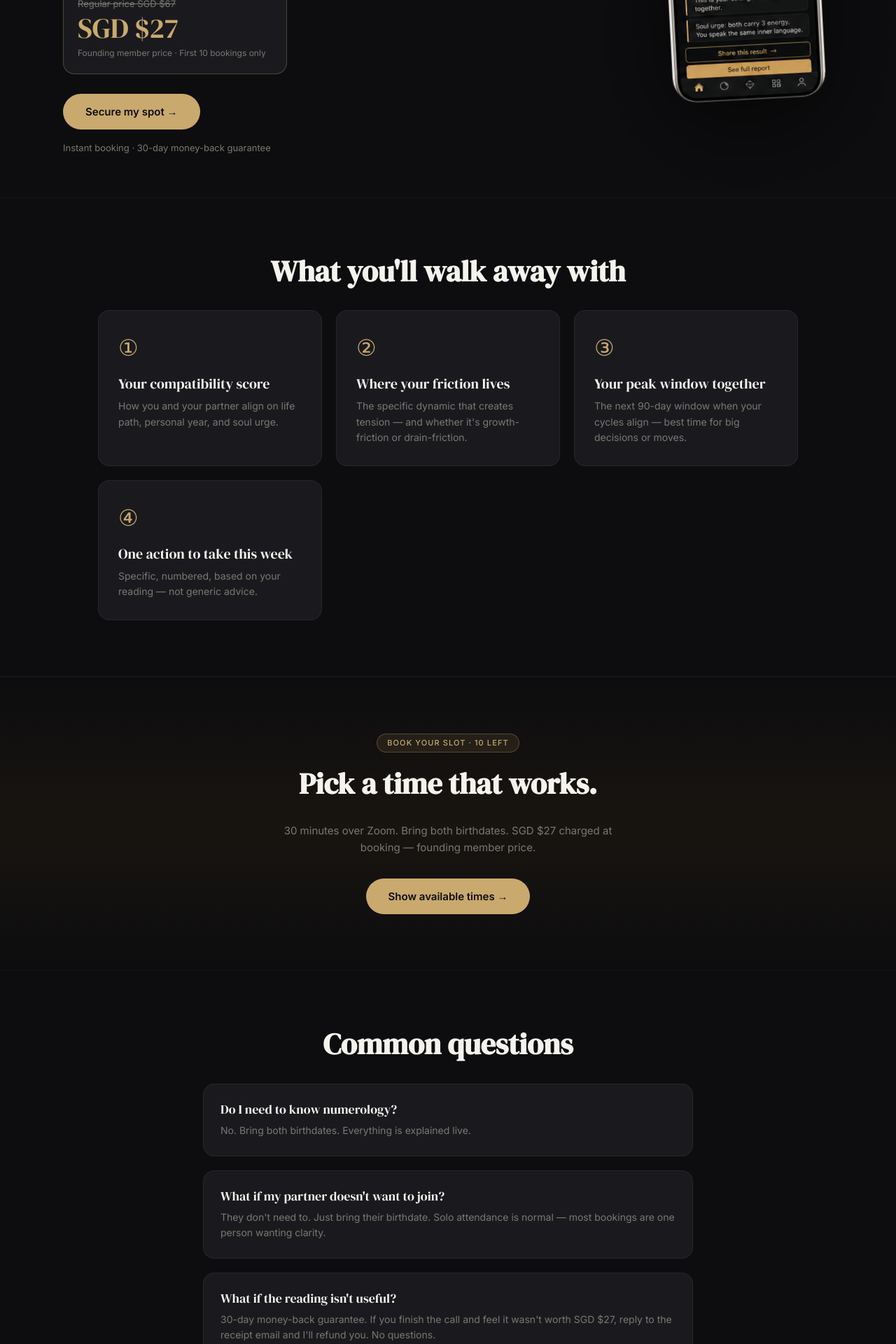
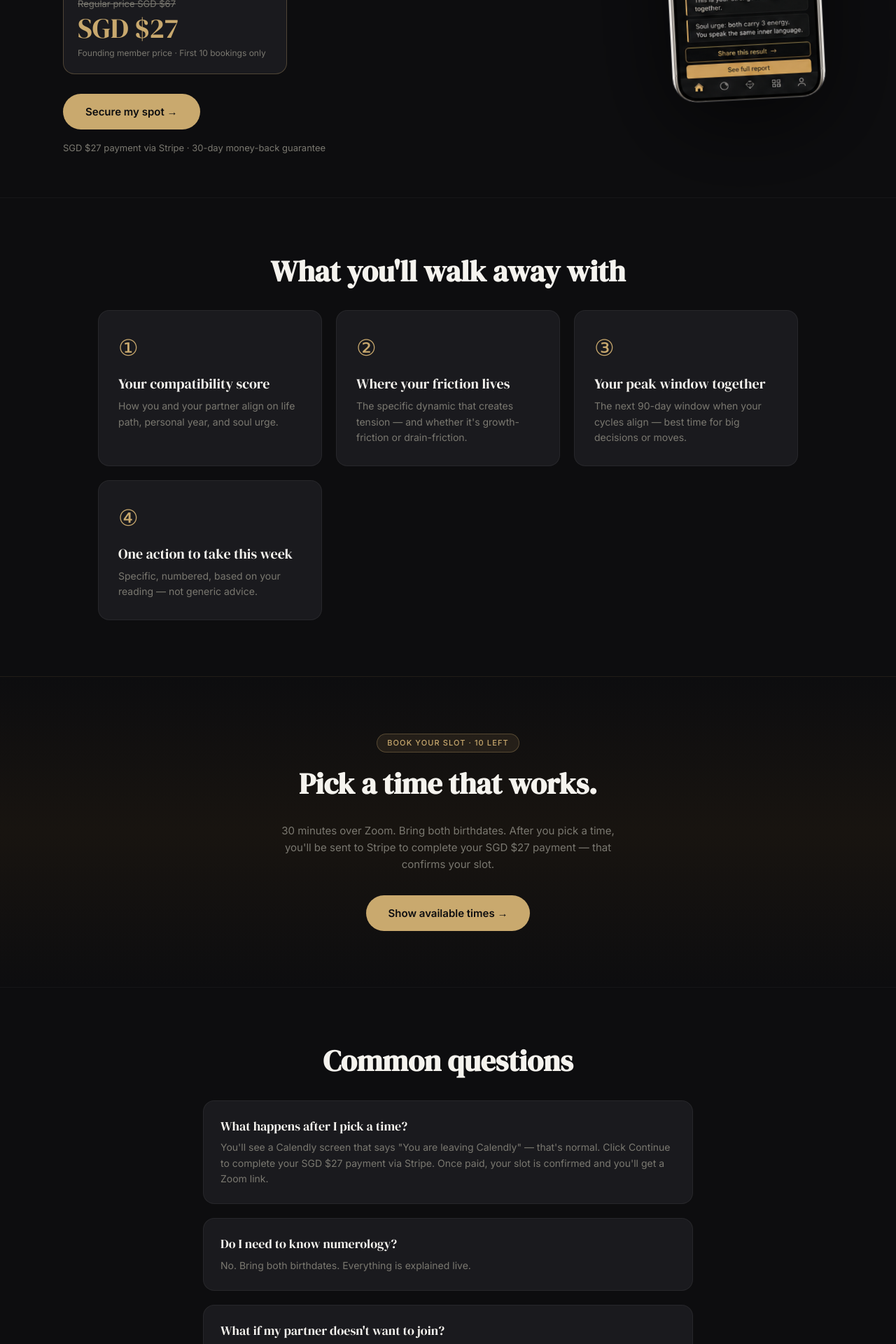
Before and after one commit to rubygh1494/numra-landing, a Next.js app: page /reading in a window 1280 px wide. Shown: the part 508-2428 px from the top of the page at 70% size. Built offline with nearby package versions, Linux system fonts and the light colour scheme.

Commit message:
Add reading offer page

```diff
--- a/app/reading/page.js
+++ b/app/reading/page.js
@@ -1,7 +1,7 @@
 'use client'
 import { useState } from 'react'
 
-const CALENDLY_URL = 'https://calendly.com/numra1314/numra-compatibility-reading'
+const CALENDLY_URL = 'https://calendly.com/numra1314/numra-compatibility-reading?embed_domain=numra-app.vercel.app&embed_type=Inline'
 const SPOTS_TAKEN = 0
 const SPOTS_TOTAL = 10
 
@@ -39,7 +39,7 @@ export default function ReadingPage() {
             <button style={S.heroCta} onClick={scrollToBooking}>
               Secure my spot →
             </button>
-            <div style={S.heroProof}>Instant booking · 30-day money-back guarantee</div>
+            <div style={S.heroProof}>SGD $27 payment via Stripe · 30-day money-back guarantee</div>
           </div>
           <div style={S.heroPhone}>
             <div style={S.phoneWrap}>
@@ -85,7 +85,7 @@ export default function ReadingPage() {
           <div style={S.bookingEyebrow}>Book your slot · {spotsLeft} left</div>
           <h2 style={S.sectionHeadline}>Pick a time that works.</h2>
           <p style={S.bookingSub}>
-            30 minutes over Zoom. Bring both birthdates. SGD $27 charged at booking — founding member price.
+            30 minutes over Zoom. Bring both birthdates. After you pick a time, you'll be sent to Stripe to complete your SGD $27 payment — that confirms your slot.
           </p>
           {showBooking ? (
             <div style={S.calendlyEmbed}>
@@ -109,6 +109,10 @@ export default function ReadingPage() {
         <div style={S.faqInner}>
           <h2 style={S.sectionHeadline}>Common questions</h2>
           <div style={S.faqList}>
+            <div style={S.faqItem}>
+              <div style={S.faqQ}>What happens after I pick a time?</div>
+              <div style={S.faqA}>You'll see a Calendly screen that says "You are leaving Calendly" — that's normal. Click Continue to complete your SGD $27 payment via Stripe. Once paid, your slot is confirmed and you'll get a Zoom link.</div>
+            </div>
             <div style={S.faqItem}>
               <div style={S.faqQ}>Do I need to know numerology?</div>
               <div style={S.faqA}>No. Bring both birthdates. Everything is explained live.</div>
```
